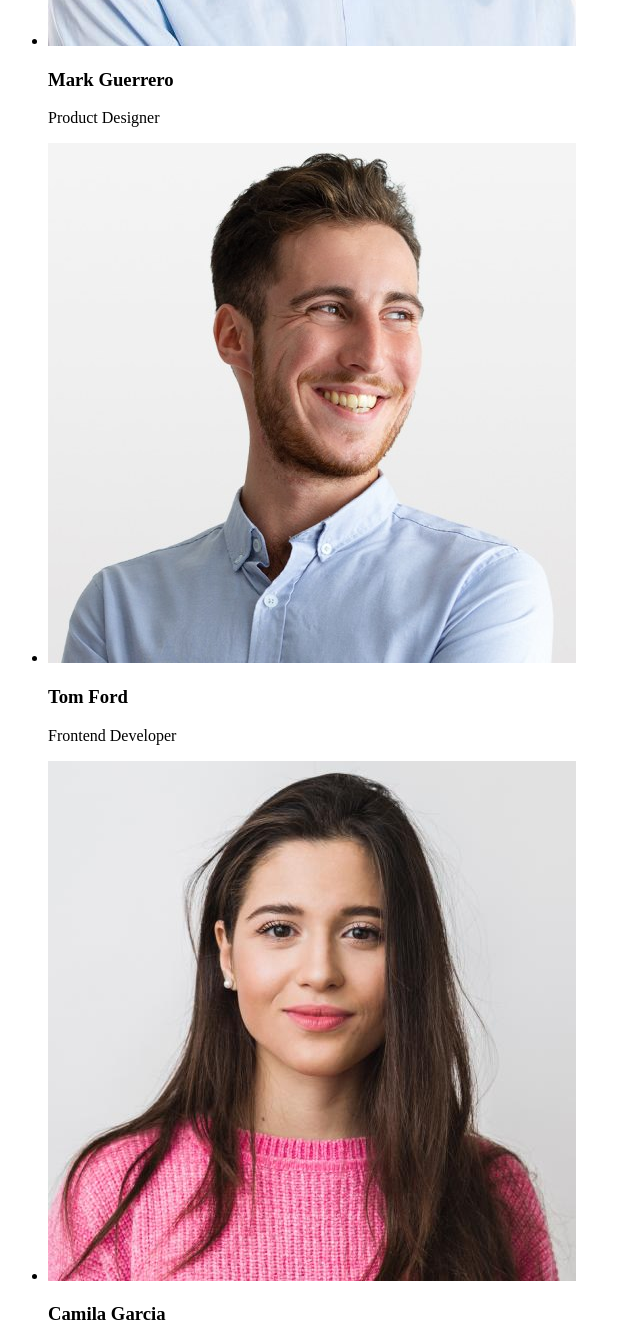
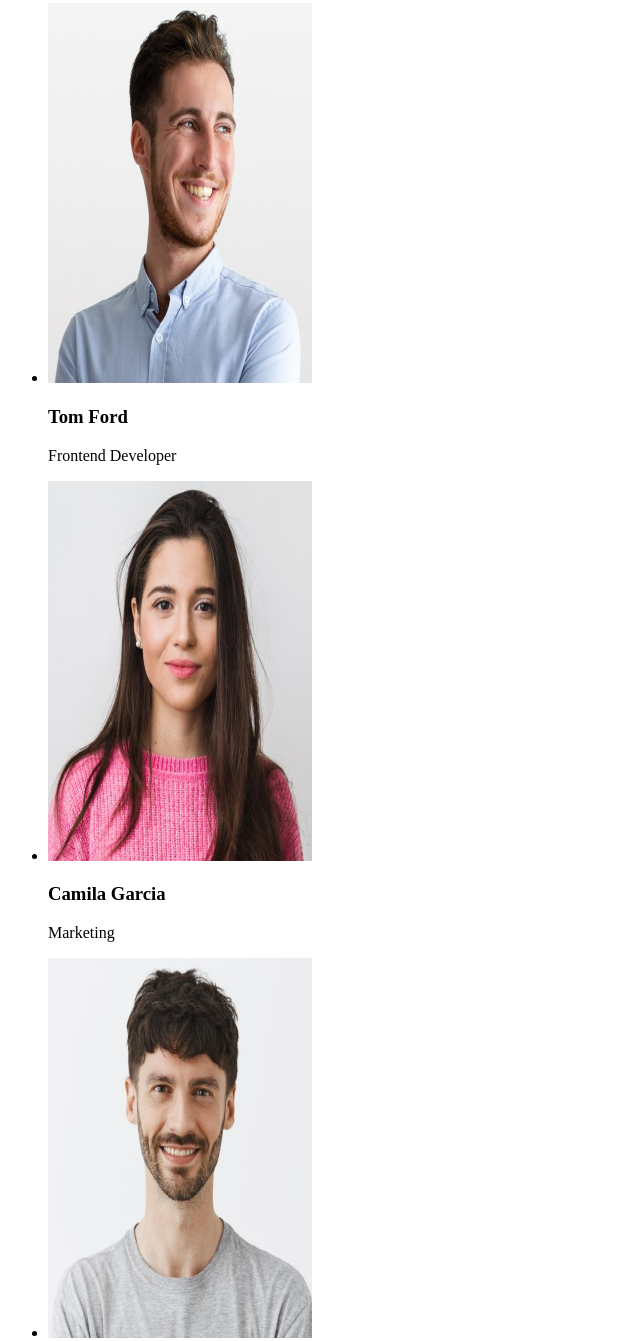
Before and after one commit to Skaleivt/home-work-01, a plain HTML site: page index.html in a window 1280 px wide. Shown: the part 1028-2369 px from the top of the page, without its empty margins (0-640 px from the left). Drawn offline with Linux system fonts and the light colour scheme.

Commit message:
homework01 finish

```diff
--- a/index.html
+++ b/index.html
@@ -61,22 +61,42 @@
         <h2>Our Team</h2>
         <ul>
           <li>
-            <img src="images/image1.jpg" alt="Mark Guerrero" width="hug" />
+            <img
+              src="images/image1.jpg"
+              alt="Mark Guerrero"
+              width="264"
+              height="380"
+            />
             <h3>Mark Guerrero</h3>
             <p>Product Designer</p>
           </li>
           <li>
-            <img src="images/image2.jpg" alt="Tom Ford" />
+            <img
+              src="images/image2.jpg"
+              alt="Tom Ford"
+              width="264"
+              height="380"
+            />
             <h3>Tom Ford</h3>
             <p>Frontend Developer</p>
           </li>
           <li>
-            <img src="images/image3.jpg" alt="Camila Garcia" />
+            <img
+              src="images/image3.jpg"
+              alt="Camila Garcia"
+              width="264"
+              height="380"
+            />
             <h3>Camila Garcia</h3>
             <p>Marketing</p>
           </li>
           <li>
-            <img src="images/image4.jpg" alt="Daniel Wilson" />
+            <img
+              src="images/image4.jpg"
+              alt="Daniel Wilson"
+              width="264"
+              height="380"
+            />
             <h3>Daniel Wilson</h3>
             <p>UI Designer</p>
           </li>
```
